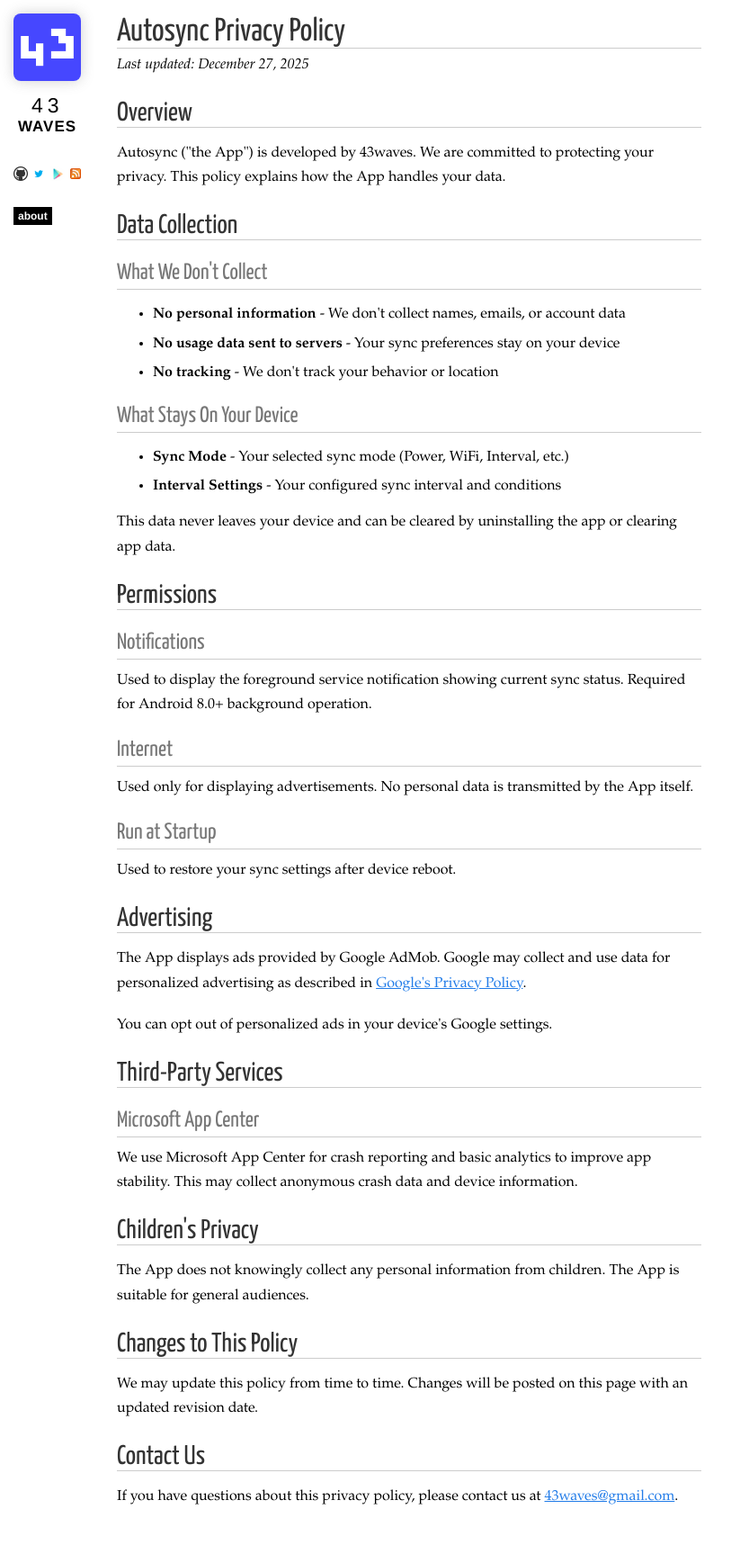
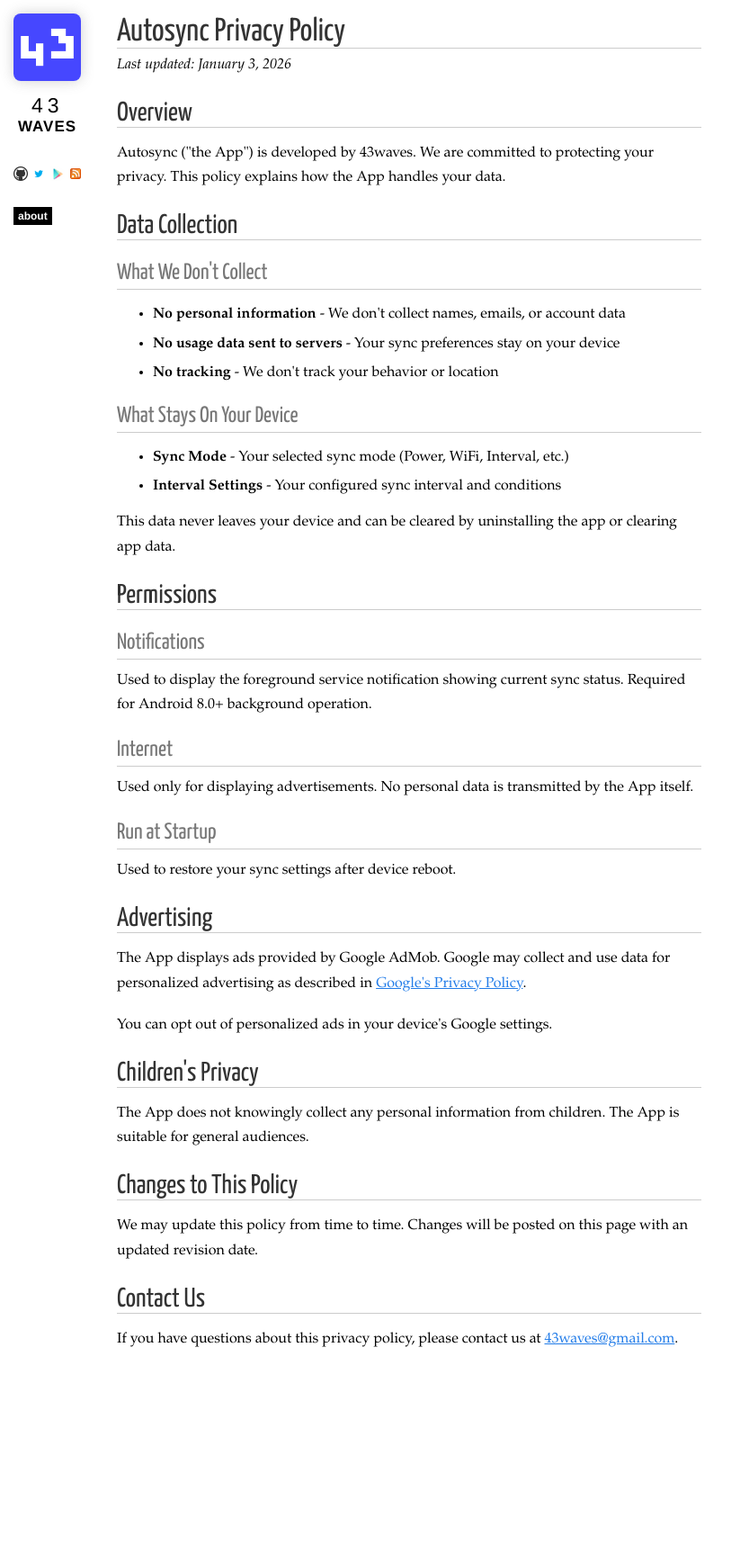
Before and after one commit to 43waves/43waves.github.io, a Jekyll site: the page built from autosync/privacy-policy.html, in a window 1280 px wide. Shown: the whole page at 90% size, without its empty margins (0-833 px from the left). Built offline with Jekyll 4.4.1, drawn with Linux system fonts in a browser that asks for light colours; nearby versions of some CDN libraries; Markdown is read by kramdown in place of the engine named in the settings; after the commit the page ends 1552 px from its top, so only the background shows below that.

Commit message:
Remove Microsoft App Center from privacy policy
🤖 Generated with [Claude Code](https://claude.com/claude-code)

Co-Authored-By: Claude Opus 4.5 <noreply@anthropic.com>

```diff
--- a/autosync/privacy-policy.html
+++ b/autosync/privacy-policy.html
@@ -6,7 +6,7 @@ title: "Autosync - Privacy Policy"
 <div class="content">
   <div id="post">
     <h1>Autosync Privacy Policy</h1>
-    <p><em>Last updated: December 27, 2025</em></p>
+    <p><em>Last updated: January 3, 2026</em></p>
 
     <h2>Overview</h2>
     <p>Autosync ("the App") is developed by 43waves. We are committed to protecting your privacy. This policy explains how the App handles your data.</p>
@@ -40,10 +40,6 @@ title: "Autosync - Privacy Policy"
     <p>The App displays ads provided by Google AdMob. Google may collect and use data for personalized advertising as described in <a href="https://policies.google.com/privacy">Google's Privacy Policy</a>.</p>
     <p>You can opt out of personalized ads in your device's Google settings.</p>
 
-    <h2>Third-Party Services</h2>
-    <h3>Microsoft App Center</h3>
-    <p>We use Microsoft App Center for crash reporting and basic analytics to improve app stability. This may collect anonymous crash data and device information.</p>
-
     <h2>Children's Privacy</h2>
     <p>The App does not knowingly collect any personal information from children. The App is suitable for general audiences.</p>
 
```
